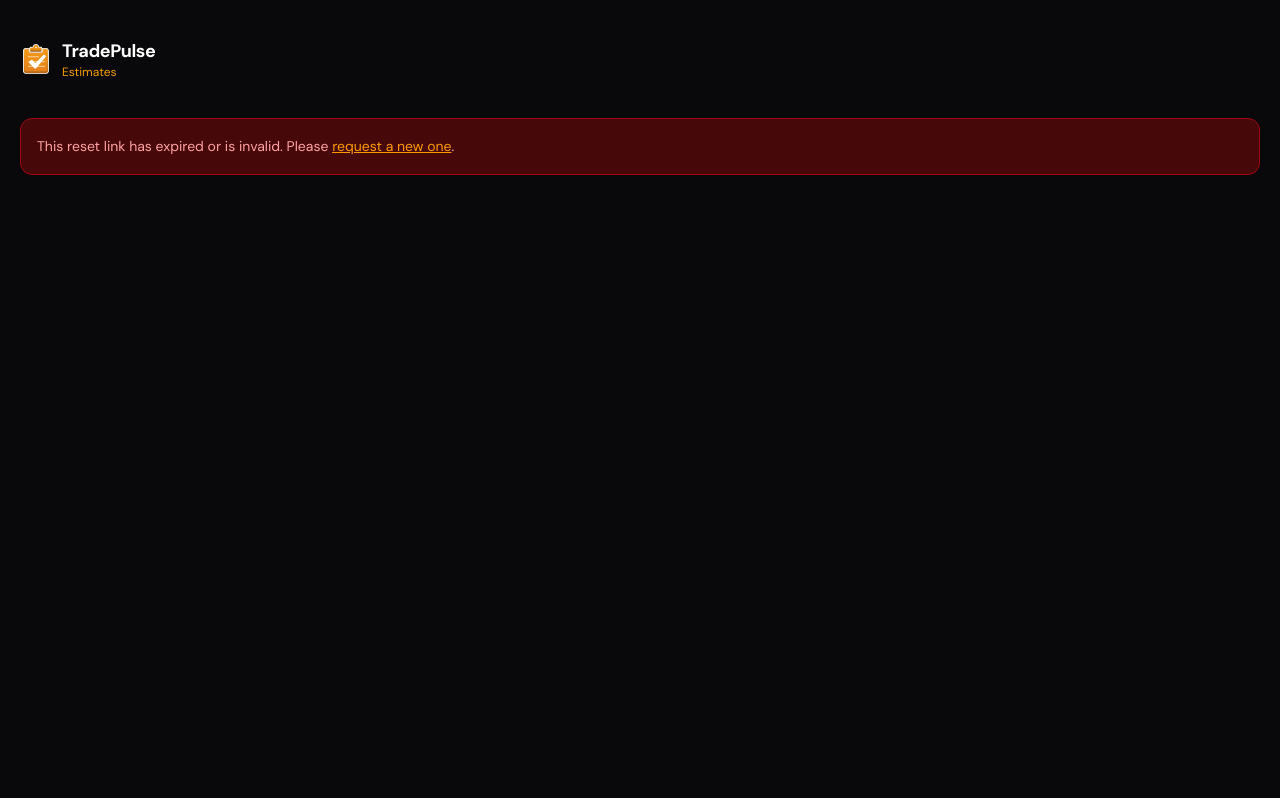
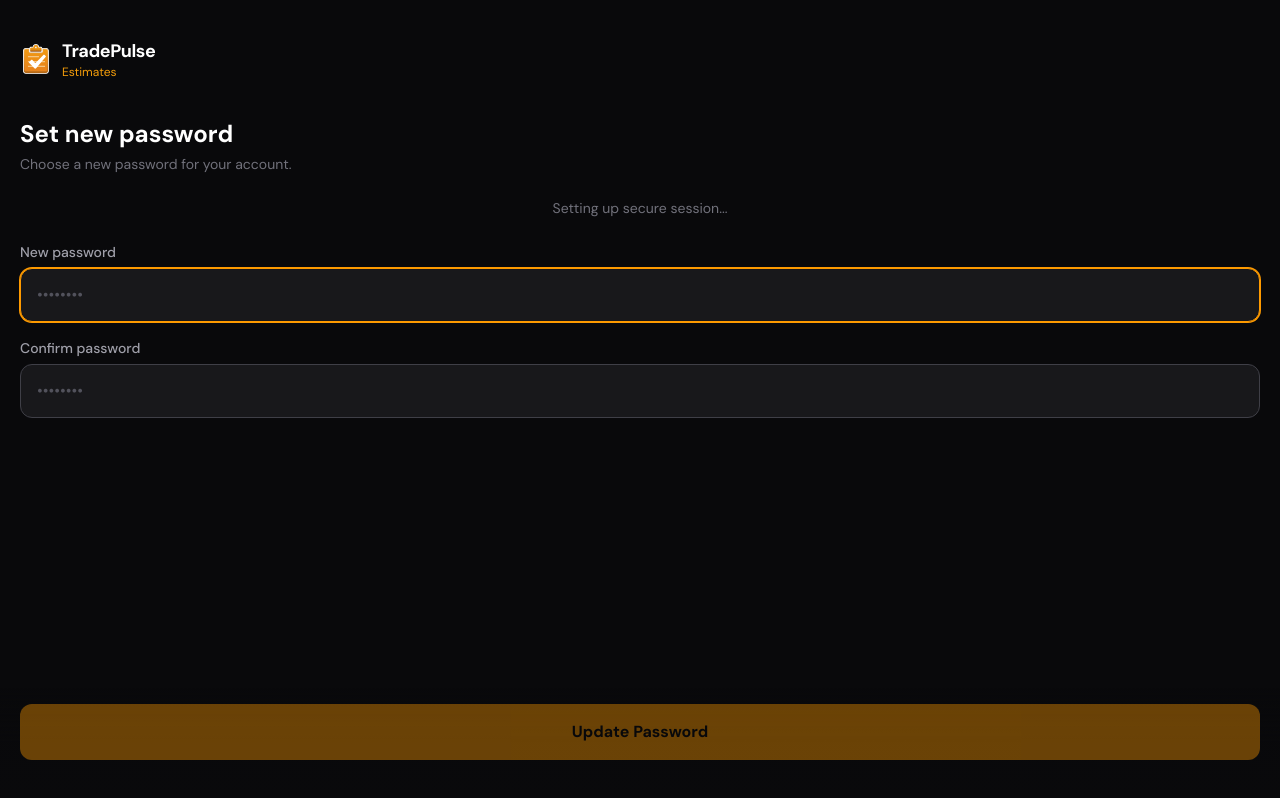
Before and after one commit to GCHVFX/tradepulse-estimates, a Next.js app: page /reset-password in a window 1280 px wide. Built offline with nearby package versions, Linux system fonts and the light colour scheme; no server answers.

Commit message:
reset p/w

```diff
--- a/app/login/page.tsx
+++ b/app/login/page.tsx
@@ -47,7 +47,7 @@ export default function LoginPage() {
     setResetError("");
     setResetLoading(true);
     const supabase = createSupabaseBrowserClient();
-    const redirectTo = "https://trytradepulse.com/auth/callback?next=/reset-password";
+    const redirectTo = "https://trytradepulse.com/reset-password";
     const { error } = await supabase.auth.resetPasswordForEmail(email, {
       redirectTo,
     });
--- a/app/reset-password/page.tsx
+++ b/app/reset-password/page.tsx
@@ -2,117 +2,46 @@
 
 import { useEffect, useState } from "react";
 import { useRouter } from "next/navigation";
-import Link from "next/link";
 import { Logo } from "@/app/components/logo";
 import { createSupabaseBrowserClient } from "@/lib/supabase-browser";
 
 const inputClass =
   "w-full bg-zinc-900 border border-zinc-700 rounded-xl px-4 py-3.5 text-white placeholder-zinc-600 text-base focus:outline-none focus:border-amber-500 focus:ring-1 focus:ring-amber-500 min-h-[44px]";
 
-type PageState = "loading" | "ready" | "expired";
-
 export default function ResetPasswordPage() {
   const router = useRouter();
-  const [pageState, setPageState] = useState<PageState>("loading");
   const [password, setPassword] = useState("");
   const [confirmPassword, setConfirmPassword] = useState("");
   const [error, setError] = useState("");
   const [loading, setLoading] = useState(false);
+  const [sessionReady, setSessionReady] = useState(false);
 
   useEffect(() => {
-    let cancelled = false;
-
-    const checkSession = async () => {
-      const supabase = createSupabaseBrowserClient();
-
-      try {
-        const { data, error } = await supabase.auth.getSession();
-
-        if (cancelled) return;
-
-        if (error || !data.session) {
-          setPageState("expired");
-          return;
-        }
-
-        setPageState("ready");
-      } catch {
-        if (!cancelled) {
-          setPageState("expired");
-        }
+    const supabase = createSupabaseBrowserClient();
+    const { data: { subscription } } = supabase.auth.onAuthStateChange((event) => {
+      if (event === "PASSWORD_RECOVERY") {
+        setSessionReady(true);
       }
-    };
-
-    void checkSession();
-
-    return () => {
-      cancelled = true;
-    };
+    });
+    return () => subscription.unsubscribe();
   }, []);
 
   async function handleUpdate() {
     setError("");
-
-    if (!password.trim() || !confirmPassword.trim()) {
-      setError("Please enter and confirm your new password.");
-      return;
-    }
-
     if (password !== confirmPassword) {
       setError("Passwords do not match.");
       return;
     }
-
     setLoading(true);
-
     const supabase = createSupabaseBrowserClient();
-    const { error: updateError } = await supabase.auth.updateUser({
-      password,
-    });
-
+    const { error: updateError } = await supabase.auth.updateUser({ password });
     if (updateError) {
       setError(updateError.message);
       setLoading(false);
       return;
     }
-
     router.push("/new");
     router.refresh();
-  }
-
-  if (pageState === "loading") {
-    return (
-      <div className="min-h-dvh bg-zinc-950 text-white flex flex-col">
-        <header className="px-5 pt-10 pb-6 shrink-0">
-          <Logo />
-        </header>
-        <main className="flex-1 px-5 flex flex-col gap-6 pt-4">
-          <p className="text-zinc-400 text-sm">Verifying your reset link...</p>
-        </main>
-      </div>
-    );
-  }
-
-  if (pageState === "expired") {
-    return (
-      <div className="min-h-dvh bg-zinc-950 text-white flex flex-col">
-        <header className="px-5 pt-10 pb-6 shrink-0">
-          <Logo />
-        </header>
-        <main className="flex-1 px-5 flex flex-col gap-6 pt-4">
-          <div className="bg-red-950 border border-red-800 rounded-xl px-4 py-4 text-red-300 text-sm leading-relaxed">
-            This reset link has expired or is invalid. Please{" "}
-            <Link
-              href="/login"
-              className="text-amber-500 hover:text-amber-400 transition-colors underline"
-            >
-              request a new one
-            </Link>
-            .
-          </div>
-        </main>
-      </div>
-    );
   }
 
   return (
@@ -124,16 +53,16 @@ export default function ResetPasswordPage() {
       <main className="flex-1 px-5 flex flex-col gap-6 pt-4">
         <div>
           <h1 className="text-2xl font-bold text-white">Set new password</h1>
-          <p className="text-zinc-500 text-sm mt-1">
-            Choose a new password for your account.
-          </p>
+          <p className="text-zinc-500 text-sm mt-1">Choose a new password for your account.</p>
         </div>
+
+        {!sessionReady && (
+          <p className="text-sm text-zinc-500 text-center">Setting up secure session...</p>
+        )}
 
         <div className="flex flex-col gap-4">
           <div className="flex flex-col gap-1.5">
-            <label className="text-sm font-medium text-zinc-400">
-              New password
-            </label>
+            <label className="text-sm font-medium text-zinc-400">New password</label>
             <input
               type="password"
               className={inputClass}
@@ -146,9 +75,7 @@ export default function ResetPasswordPage() {
           </div>
 
           <div className="flex flex-col gap-1.5">
-            <label className="text-sm font-medium text-zinc-400">
-              Confirm password
-            </label>
+            <label className="text-sm font-medium text-zinc-400">Confirm password</label>
             <input
               type="password"
               className={inputClass}
@@ -156,11 +83,7 @@ export default function ResetPasswordPage() {
               value={confirmPassword}
               onChange={(e) => setConfirmPassword(e.target.value)}
               autoComplete="new-password"
-              onKeyDown={(e) => {
-                if (e.key === "Enter") {
-                  void handleUpdate();
-                }
-              }}
+              onKeyDown={(e) => e.key === "Enter" && handleUpdate()}
             />
           </div>
 
@@ -175,8 +98,8 @@ export default function ResetPasswordPage() {
       <div className="fixed bottom-0 left-0 right-0 px-5 pb-10 pt-4 bg-gradient-to-t from-zinc-950 via-zinc-950/95 to-transparent">
         <button
           type="button"
-          onClick={() => void handleUpdate()}
-          disabled={!password.trim() || !confirmPassword.trim() || loading}
+          onClick={handleUpdate}
+          disabled={!sessionReady || !password.trim() || !confirmPassword.trim() || loading}
           className="w-full bg-amber-500 hover:bg-amber-400 active:bg-amber-600 disabled:opacity-40 disabled:cursor-not-allowed text-zinc-950 font-bold text-base rounded-xl py-4 transition-colors min-h-[56px]"
         >
           {loading ? "Updating..." : "Update Password"}
```
